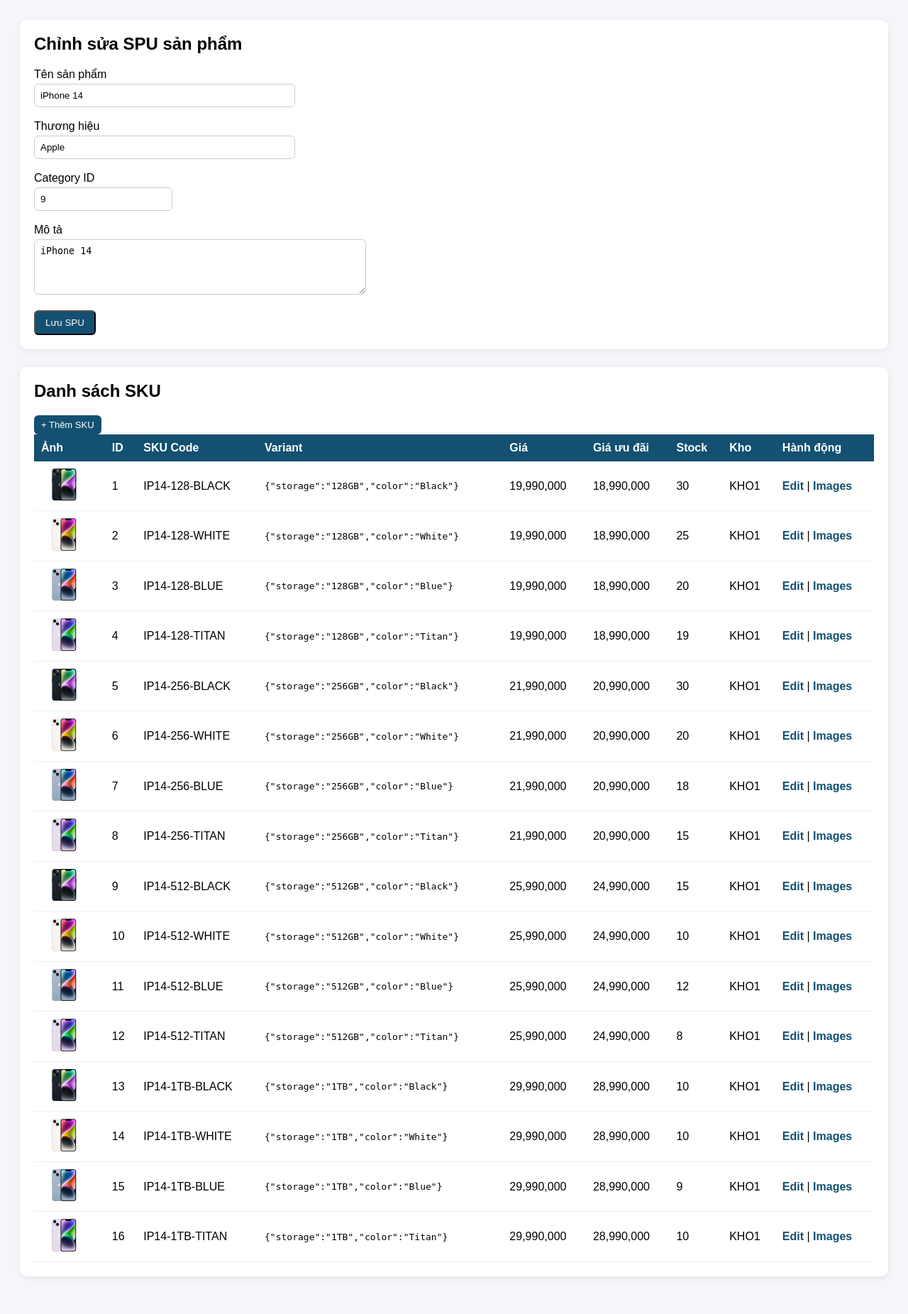
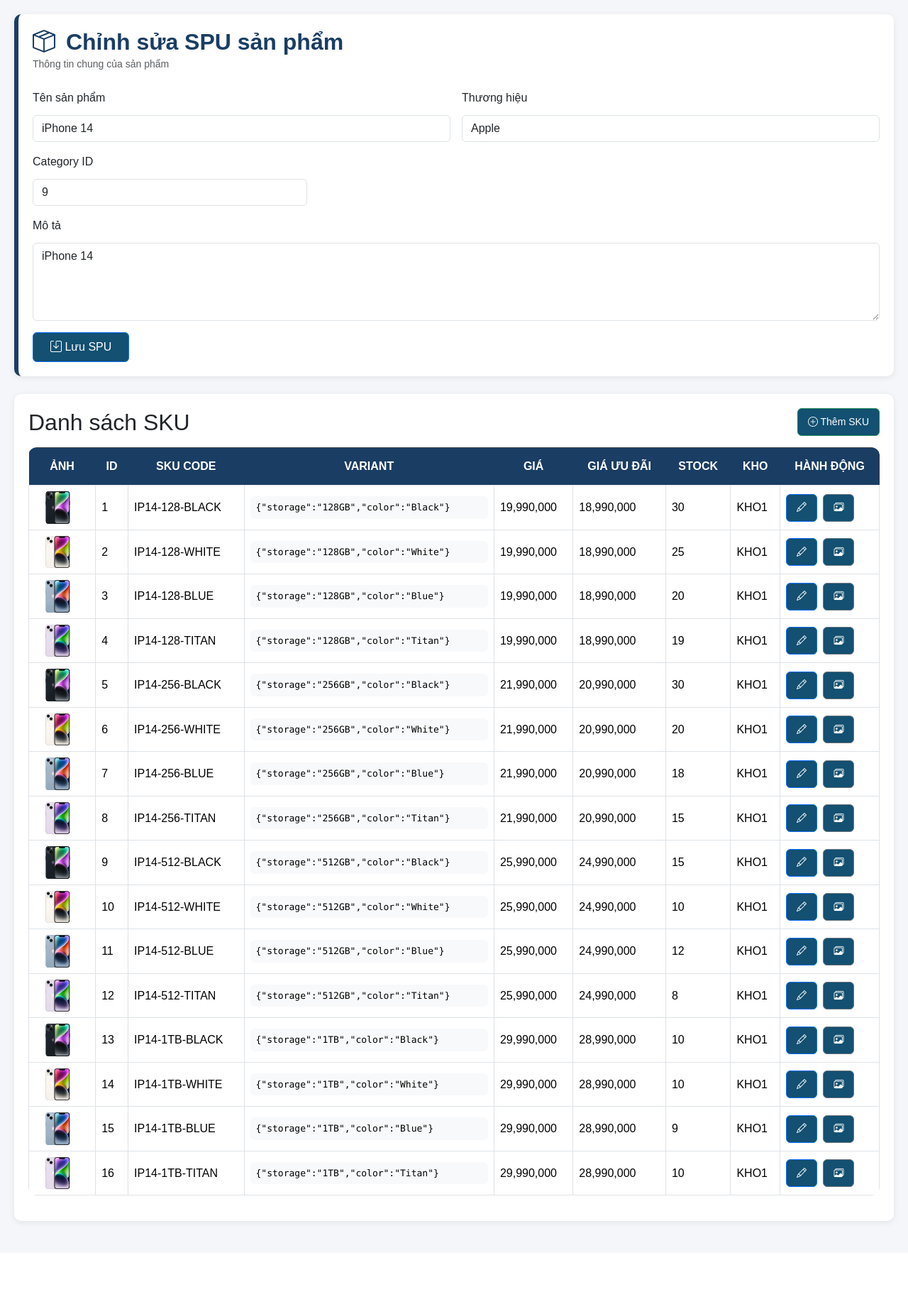
Before and after one commit to ThuyVan2909/PTUDTMDT_NhomC, a PHP site: page /admin/product_edit.php?id=1 in a window 1280 px wide. Shown: the whole page at 71% size. After the commit the page ends 1726 px from the top, so only its background shows below. Run offline with PHP 8.4, Linux system fonts and the light colour scheme; data comes from the database, SQL or seed files in the repository.

Commit message:
giao diện admin Chỉnh sửa SPU sản phẩm

```diff
--- a/admin/product_edit.php
+++ b/admin/product_edit.php
@@ -48,6 +48,9 @@ $sku_res = $conn->query("
 <html>
 <head>
 <title>Edit Product</title>
+<meta name="viewport" content="width=device-width, initial-scale=1">
+<link href="https://cdn.jsdelivr.net/npm/bootstrap@5.3.3/dist/css/bootstrap.min.css" rel="stylesheet">
+<link href="https://cdn.jsdelivr.net/npm/bootstrap-icons/font/bootstrap-icons.css" rel="stylesheet">
 
 <style>
 body {
@@ -142,6 +145,58 @@ img {
     max-height:90%;
     overflow:auto;
 }
+
+.card {
+    border: none;
+}
+
+.table td, .table th {
+    vertical-align: middle;
+}
+
+pre {
+    background: #f8f9fa;
+    padding: 6px 8px;
+    border-radius: 6px;
+    font-size: 13px;
+}
+
+.table thead th{
+    background:#1A3D64 !important;
+    color:#fff !important;
+    font-weight:700;
+    text-transform: uppercase;
+    border:none;
+    padding:14px 12px;
+    text-align:center;
+}
+.table {
+    border-radius: 12px;
+    overflow: hidden;
+    border: #0f3e57;
+}
+
+.table-bordered > :not(caption) > * > * {
+    border-width: 1px;
+    border-color: #dee2e6;
+}
+
+.spu-card {
+    border-left: 6px solid #1A3D64;
+}
+
+.spu-header h2 {
+    color: #1A3D64;
+    font-weight: 700;
+}
+
+.spu-header i {
+    margin-right: 6px;
+}
+.form-control:focus {
+    border-color: #1A3D64;
+    box-shadow: 0 0 0 0.15rem rgba(26, 61, 100, 0.25);
+}
 </style>
 
 </head>
@@ -149,35 +204,63 @@ img {
 <body>
 
 <!-- ======================== SPU CARD =========================== -->
-<div class="card">
-<h2>Chỉnh sửa SPU sản phẩm</h2>
+<div class="card spu-card">
+    <div class="spu-header mb-4">
+        <h2 class="mb-0">
+            <i class="bi bi-box-seam"></i> Chỉnh sửa SPU sản phẩm
+        </h2>
+        <small class="text-muted">Thông tin chung của sản phẩm</small>
+    </div>
 
-<form method="post">
+    <form method="post" class="row g-3">
 
-    <label>Tên sản phẩm</label><br>
-    <input type="text" name="name" value="<?= $spu['name'] ?>" style="width:350px"><br><br>
+        <div class="col-md-6">
+            <label class="form-label">Tên sản phẩm</label>
+            <input type="text" name="name" class="form-control"
+                   value="<?= htmlspecialchars($spu['name']) ?>">
+        </div>
 
-    <label>Thương hiệu</label><br>
-    <input type="text" name="brand" value="<?= $spu['brand'] ?>" style="width:350px"><br><br>
+        <div class="col-md-6">
+            <label class="form-label">Thương hiệu</label>
+            <input type="text" name="brand" class="form-control"
+                   value="<?= htmlspecialchars($spu['brand']) ?>">
+        </div>
 
-    <label>Category ID</label><br>
-    <input type="number" name="category_id" value="<?= $spu['category_id'] ?>"><br><br>
+        <div class="col-md-4">
+            <label class="form-label">Category ID</label>
+            <input type="number" name="category_id" class="form-control"
+                   value="<?= $spu['category_id'] ?>">
+        </div>
 
-    <label>Mô tả</label><br>
-    <textarea name="description" rows="4" style="width:450px"><?= $spu['description'] ?></textarea><br><br>
+        <div class="col-md-12">
+            <label class="form-label">Mô tả</label>
+            <textarea name="description" rows="4"
+                      class="form-control"><?= htmlspecialchars($spu['description']) ?></textarea>
+        </div>
 
-    <button class="btn" type="submit">Lưu SPU</button>
+        <div class="col-md-12">
+            <button class="btn btn-primary px-4">
+                <i class="bi bi-save"></i> Lưu SPU
+            </button>
+        </div>
+
     </form>
 </div>
-
 <!-- ======================== SKU CARD =========================== -->
 
 <div class="card">
-<h2>Danh sách SKU</h2>
+    <div class="d-flex justify-content-between align-items-center mb-3">
+        <h2 class="mb-0">Danh sách SKU</h2>
 
-<a class="btn-small btn" href="sku_add.php?spu_id=<?= $spu_id ?>">+ Thêm SKU</a>
+        <a href="sku_add.php?spu_id=<?= $spu_id ?>"
+           class="btn btn-success btn-sm">
+            <i class="bi bi-plus-circle"></i> Thêm SKU
+        </a>
+    </div>
 
-<table>
+    <div class="table-responsive">
+        <table class="table table-hover table-bordered align-middle">
+    <thead class="table-dark">
         <tr>
             <th>Ảnh</th>
             <th>ID</th>
@@ -187,8 +270,9 @@ img {
             <th>Giá ưu đãi</th>
             <th>Stock</th>
             <th>Kho</th>
-        <th>Hành động</th>
+            <th width="140">Hành động</th>
         </tr>
+        </thead>
 
 <?php while ($sku = $sku_res->fetch_assoc()) { ?>
     <tr>
@@ -201,9 +285,17 @@ img {
         <td><?= $sku['stock'] ?></td>
         <td><?= $sku['warehouse_location'] ?></td>
         <td>
-            <span class="link-btn" onclick="openModal('sku_edit_popup.php?id=<?= $sku['id'] ?>')">Edit</span> |
-            <span class="link-btn" onclick="openModal('sku_images_popup.php?sku_id=<?= $sku['id'] ?>')">Images</span>
+            <button class="btn btn-sm btn-outline-primary me-1"
+                    onclick="openModal('sku_edit_popup.php?id=<?= $sku['id'] ?>')">
+                <i class="bi bi-pencil"></i>
+            </button>
+
+            <button class="btn btn-sm btn-outline-secondary"
+                    onclick="openModal('sku_images_popup.php?sku_id=<?= $sku['id'] ?>')">
+                <i class="bi bi-images"></i>
+            </button>
         </td>
+
     </tr>
 <?php } ?>
 </table>
```
Also changed, not shown: admin/products.php (+14 -10 lines), admin/sku_edit_popup.php (+83 -16 lines). Lines whose indentation alone changed are shown as unchanged.
